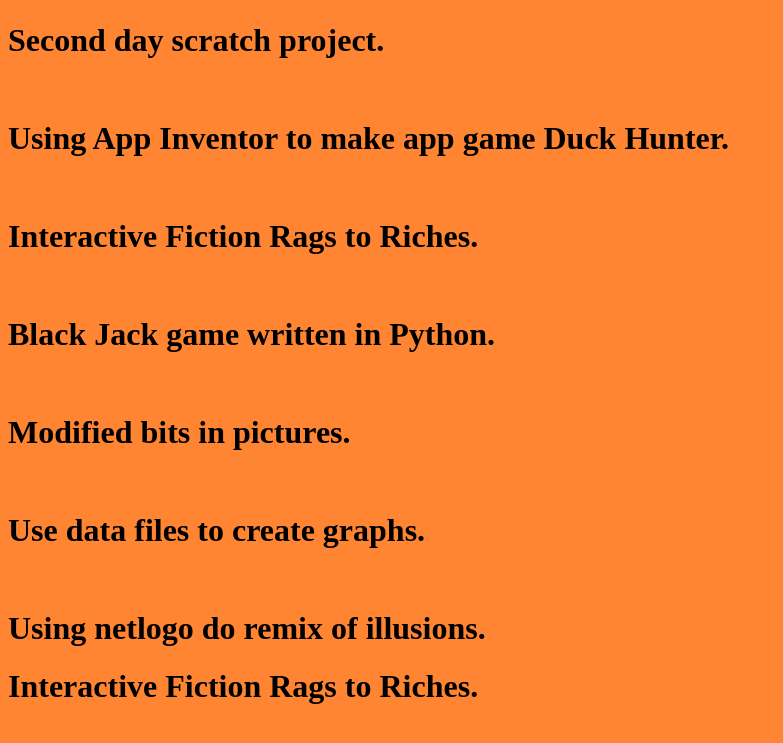
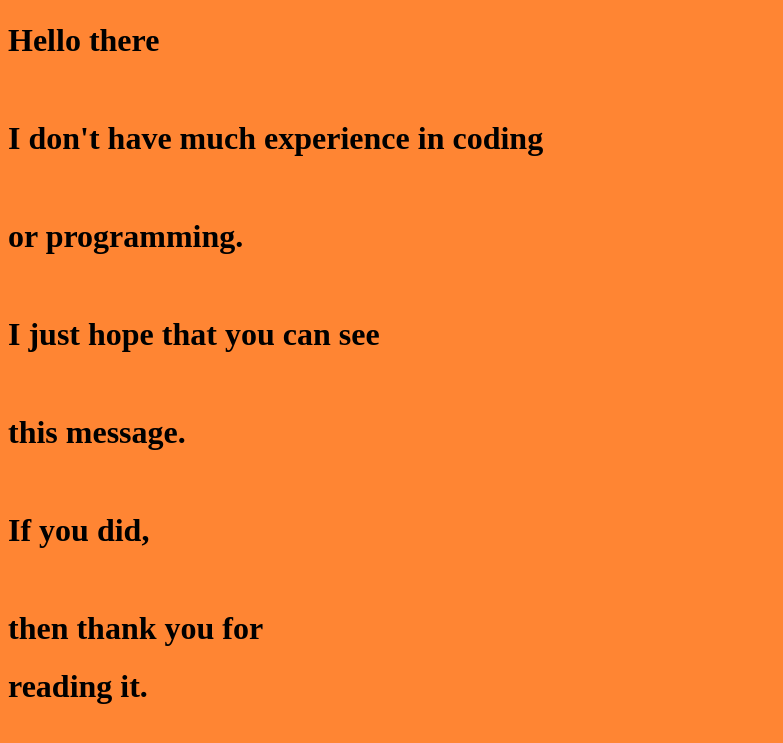
Before and after one commit to PaoloD536/CSP2020PMD, a plain HTML site: page Portfolio.html in a window 1280 px wide. Shown: the part 125-868 px from the top of the page, without its empty margins (0-783 px from the left). Drawn offline with Linux system fonts and the light colour scheme.

Commit message:
Update Portfolio.html

```diff
--- a/Portfolio.html
+++ b/Portfolio.html
@@ -11,20 +11,20 @@
     <h1>This is my Portfolio Page!</h1>
     <img src="images/portfolio.jpg" height="250">
     <br>
-    <h1>   Second day scratch project.</h1>
+    <h1>   Hello there</h1>
     <br>
-    <h1>   Using App Inventor to make app game Duck Hunter.</h1>
+    <h1>   I don't have much experience in coding</h1>
     <br>
-    <h1>   Interactive Fiction Rags to Riches.</h1>
+    <h1>   or programming.</h1>
     <br>
-    <h1>   Black Jack game written in Python.</h1>
+    <h1>   I just hope that you can see</h1>
     <br>
-    <h1>   Modified bits in pictures.</h1>
+    <h1>   this message.</h1>
     <br>
-    <h1>   Use data files to create graphs.</h1>
+    <h1>   If you did,</h1>
     <br>
-    <h1>   Using netlogo do remix of illusions.</h1>
-    <h1>   Interactive Fiction Rags to Riches.</h1>
+    <h1>   then thank you for</h1>
+    <h1>   reading it.</h1>
     <br>
 	  </body>
 	</html>
```
